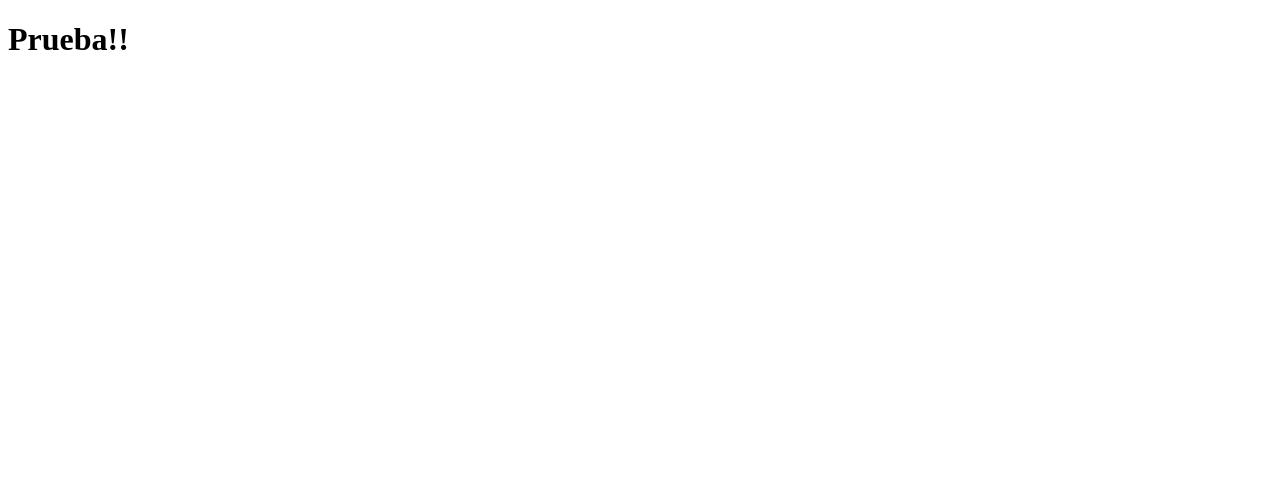
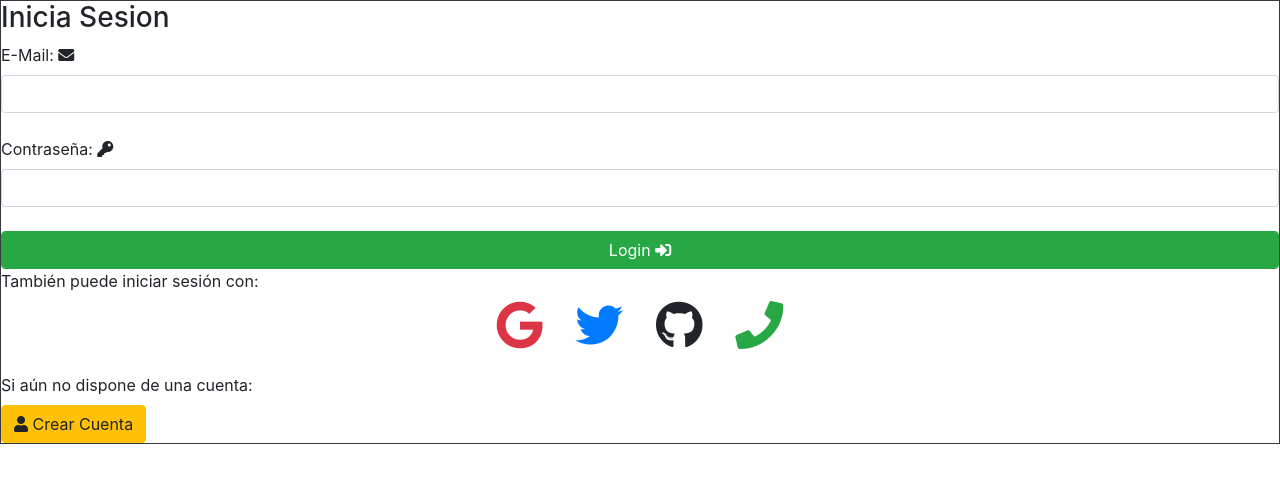
Before and after one commit to SylvainStak/Proyecto_DEW, a React (Create React App) app: page / in a window 1280 px wide. Shown: the top 482 px of the page. Built offline with nearby package versions, Linux system fonts and the light colour scheme.

Commit message:
añadido el esqueleto del login

```diff
--- a/public/index.html
+++ b/public/index.html
@@ -9,35 +9,22 @@
       name="description"
       content="Web site created using create-react-app"
     />
+    <link
+      rel="stylesheet"
+      href="https://use.fontawesome.com/releases/v5.3.1/css/all.css"
+      integrity="sha384-mzrmE5qonljUremFsqc01SB46JvROS7bZs3IO2EmfFsd15uHvIt+Y8vEf7N7fWAU"
+      crossorigin="anonymous"
+    />
+    <link rel="stylesheet" href="https://stackpath.bootstrapcdn.com/bootstrap/4.4.1/css/bootstrap.min.css" integrity="sha384-Vkoo8x4CGsO3+Hhxv8T/Q5PaXtkKtu6ug5TOeNV6gBiFeWPGFN9MuhOf23Q9Ifjh" crossorigin="anonymous">
+    <script src="https://code.jquery.com/jquery-3.4.1.slim.min.js" integrity="sha384-J6qa4849blE2+poT4WnyKhv5vZF5SrPo0iEjwBvKU7imGFAV0wwj1yYfoRSJoZ+n" crossorigin="anonymous"></script>
+    <script src="https://cdn.jsdelivr.net/npm/popper.js@1.16.0/dist/umd/popper.min.js" integrity="sha384-Q6E9RHvbIyZFJoft+2mJbHaEWldlvI9IOYy5n3zV9zzTtmI3UksdQRVvoxMfooAo" crossorigin="anonymous"></script>
+    <script src="https://stackpath.bootstrapcdn.com/bootstrap/4.4.1/js/bootstrap.min.js" integrity="sha384-wfSDF2E50Y2D1uUdj0O3uMBJnjuUD4Ih7YwaYd1iqfktj0Uod8GCExl3Og8ifwB6" crossorigin="anonymous"></script>
     <link rel="apple-touch-icon" href="%PUBLIC_URL%/logo192.png" />
-    <!--
-      manifest.json provides metadata used when your web app is installed on a
-      user's mobile device or desktop. See https://developers.google.com/web/fundamentals/web-app-manifest/
-    -->
     <link rel="manifest" href="%PUBLIC_URL%/manifest.json" />
-    <!--
-      Notice the use of %PUBLIC_URL% in the tags above.
-      It will be replaced with the URL of the `public` folder during the build.
-      Only files inside the `public` folder can be referenced from the HTML.
-
-      Unlike "/favicon.ico" or "favicon.ico", "%PUBLIC_URL%/favicon.ico" will
-      work correctly both with client-side routing and a non-root public URL.
-      Learn how to configure a non-root public URL by running `npm run build`.
-    -->
-    <title>React App</title>
+    <title>Proyecto React</title>
   </head>
   <body>
     <noscript>You need to enable JavaScript to run this app.</noscript>
     <div id="root"></div>
-    <!--
-      This HTML file is a template.
-      If you open it directly in the browser, you will see an empty page.
-
-      You can add webfonts, meta tags, or analytics to this file.
-      The build step will place the bundled scripts into the <body> tag.
-
-      To begin the development, run `npm start` or `yarn start`.
-      To create a production bundle, use `npm run build` or `yarn build`.
-    -->
   </body>
 </html>
--- a/src/componentes/Login.js
+++ b/src/componentes/Login.js
@@ -1,9 +1,40 @@
 import React, { Component } from 'react';
+import '../css/login.css';
 
 class Login extends Component{
     render(){
         return(
-            <h1>Prueba!!</h1>
+            <div id="login_card" className="border border-dark">
+                <h3>Inicia Sesion</h3>
+
+                <label htmlFor="email">E-Mail: <i class="fas fa-envelope"></i></label><br/>
+                <input id="email" type="email" className="form-control"></input><br/>
+
+                <label htmlFor="email">Contraseña: <i class="fas fa-key"></i></label><br/>
+                <input id="pass" type="password" className="form-control"></input><br/>
+
+                <button id="login" className="form-control btn btn-success">Login <i class="fas fa-sign-in-alt"></i></button><br/>
+
+                <label>También puede iniciar sesión con:</label><br/>
+                <div className="d-flex justify-content-around w-25 m-auto">
+                <span id="googleLogin">
+                    <i className="fab fa-google fa-3x text-danger"></i>
+                </span>
+                <span id="twitterLogin">
+                    <i className="fab fa-twitter fa-3x text-primary"></i>
+                </span>
+                <span id="githubLogin">
+                    <i className="fab fa-github fa-3x"></i>
+                </span>
+                <span id="phoneLogin">
+                    <i className="fas fa-phone fa-3x text-success"></i>
+                </span>
+                </div>
+
+                <br/>
+                <label>Si aún no dispone de una cuenta:</label><br/>
+                <button className="btn btn-warning"><i class="fas fa-user"></i> Crear Cuenta</button>
+            </div>
         );
     }
 }
--- /dev/null
+++ b/src/css/login.css
@@ -0,0 +1,4 @@
+[id$="Login"] {
+  cursor: pointer;
+}
+/*# sourceMappingURL=login.css.map */
--- /dev/null
+++ b/src/css/login.scss
@@ -0,0 +1 @@
+[id$="Login"]{cursor: pointer;}
--- a/src/index.js
+++ b/src/index.js
@@ -5,7 +5,4 @@ import * as serviceWorker from './serviceWorker';
 
 ReactDOM.render(<App />, document.getElementById('root'));
 
-// If you want your app to work offline and load faster, you can change
-// unregister() to register() below. Note this comes with some pitfalls.
-// Learn more about service workers: https://bit.ly/CRA-PWA
 serviceWorker.unregister();
```
Also changed, not shown: src/componentes/Router.js (line endings or trailing spaces), 1 other file (tests, documents, lock files or other folders).
